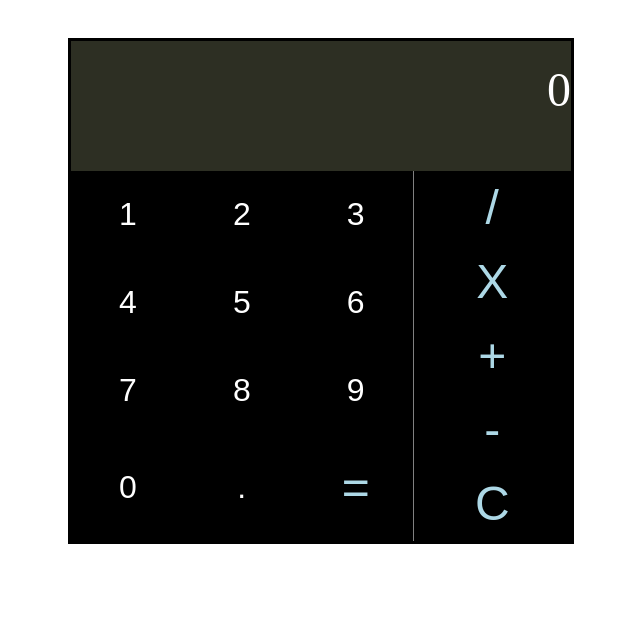
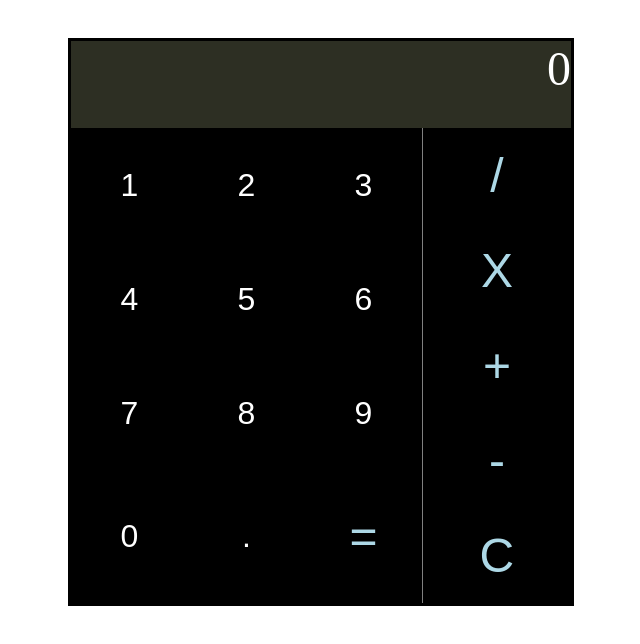
Before and after one commit to malkaysi/calculator, a plain HTML site: page index.html in a window 1280 px wide. Shown: the whole page, without its empty margins (319-959 px from the left). Drawn offline with Linux system fonts and the light colour scheme.

Commit message:
Fixing some buttons

```diff
--- a/calculator.css
+++ b/calculator.css
@@ -48,7 +48,48 @@
     color: white;
 }
 
-.digit{
+button:focus, button:hover{
+
+    cursor: pointer;
+
+}
+
+button{
+position: relative;
+  border: none;
+  font-size: 28px;
+  color: #FFFFFF;
+  padding: 20px;
+  text-align: center;
+  -webkit-transition-duration: 0.4s; /* Safari */
+  transition-duration: 0.4s;
+  text-decoration: none;
+  overflow: hidden;
+  cursor: pointer;
+  outline: none;
+}
+
+button:after {
+    content: "";
+  background: gray;
+  display: block;
+  position: absolute;
+  padding-top: 300%;
+  padding-left: 350%;
+  margin-left: -20px!important;
+  margin-top: -120%;
+  opacity: 0;
+  transition: all 0.8s
+}
+
+button:active:after {
+    padding: 0;
+    margin: 0;
+    opacity: 1;
+    transition: 0s
+  }
+
+button.digit{
     font-size: 2em;
     background-color: black;
     color: white;
```
